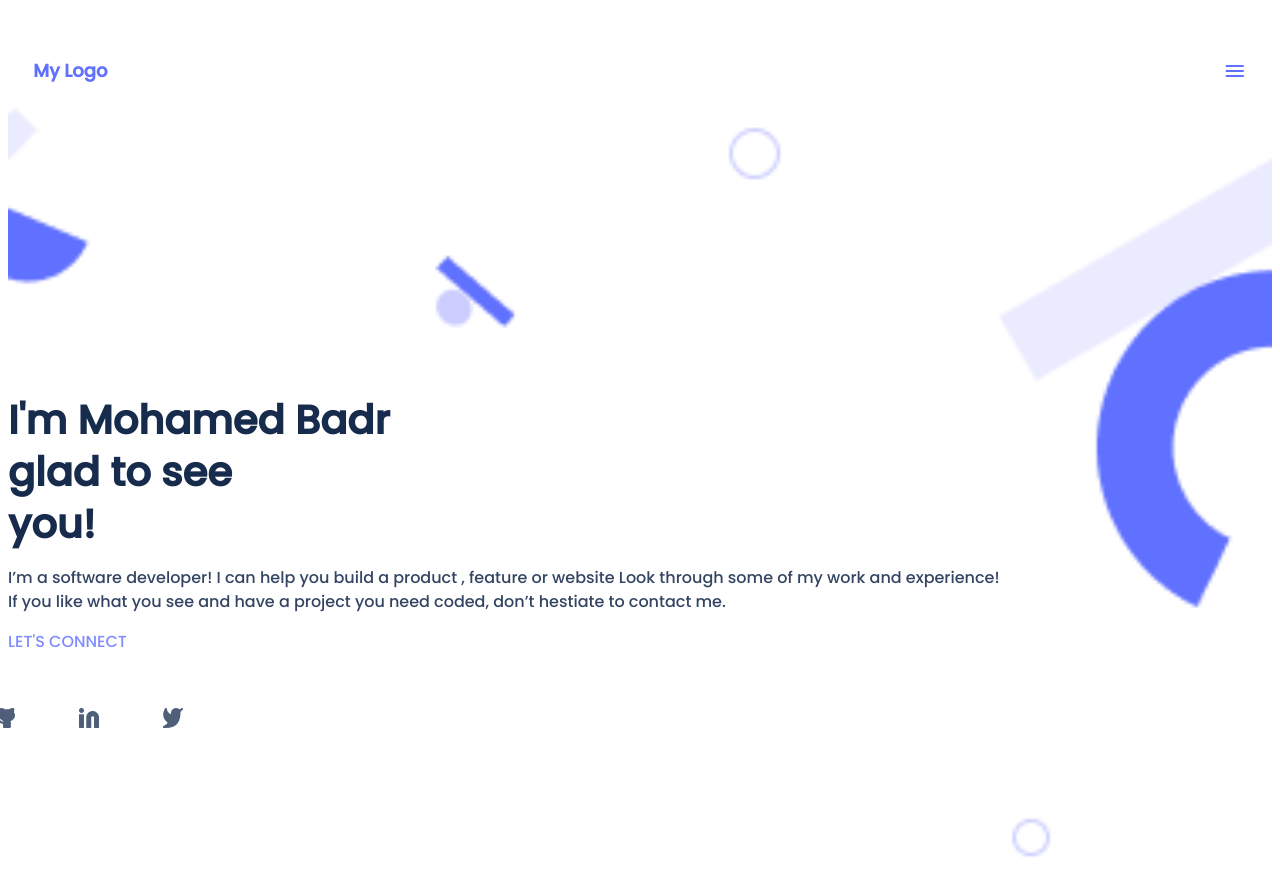
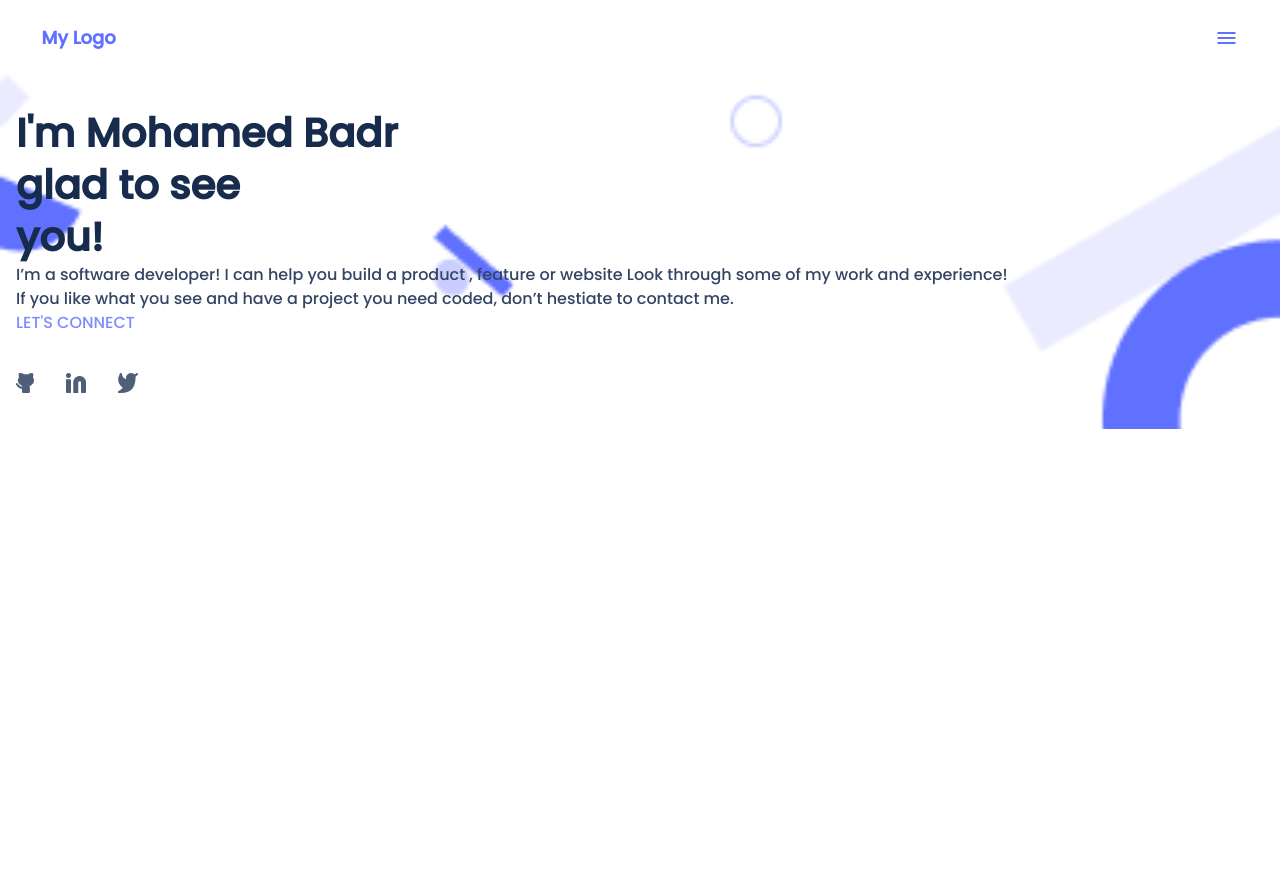
Before and after one commit to mbdesigns1989/portfolio-project, a plain HTML site: page index.html in a window 1280 px wide. After the commit the page ends 800 px from the top, so only its background shows below. Drawn offline with Linux system fonts and the light colour scheme.

Commit message:
Modified index.html and styles.css and img folder

```diff
--- a/index.html
+++ b/index.html
@@ -25,8 +25,11 @@
     <h2 class="contact">LET'S CONNECT</h2>
     <ul class="d-flex  icon-links">
       <li><a href="https://github.com/mbdesigns1989"><img src="./img/github.png" alt=""></a></li>
-      <li><a href="https://www.linkedin.com/in/mohamed-badr-27b26a212/"><img src="./img/linkedin.png" alt=""></a></li>
-      <li><a href="https://twitter.com/mohamed66083152"><img src="./img/twitter.png" alt=""></a></li>
+      <li><a href="https://www.linkedin.com/in/mohamed-badr-27b26a212/"><img src="./img/icon1.png" alt=""></a></li>
+      <li><a href="https://twitter.com/mohamed66083152"><img src="./img/icon2.png" alt=""></a></li>
+
+      <!-- <li><a href="https://www.linkedin.com/in/mohamed-badr-27b26a212/"><img src="./img/icon1.png" alt=""></a></li>
+      <li><a href="https://twitter.com/mohamed66083152"><img src="./img/twitter.png" alt=""></a></li> -->
     </ul>
   </section>
 
--- a/styles.css
+++ b/styles.css
@@ -1,3 +1,8 @@
+* {
+  margin: 0;
+  padding: 0;
+}
+
 .d-flex {
   display: flex;
   align-items: center;
@@ -10,7 +15,7 @@
 .nav-link {
   margin: 2%;
   color: #6070ff;
-  margin-top: 4%;
+  padding: 0 1rem;
 }
 
 .logo {
@@ -26,12 +31,12 @@
   color: #505f79;
   list-style-type: none;
   padding-top: 3%;
-  margin-left: -4%;
+  margin: 0 -1rem;
 }
 
 .icon-links li {
-  display: inline-block;
-  margin-right: 5%;
+  display: block;
+  padding: 0 1rem;
 }
 
 .information {
@@ -67,8 +72,7 @@
   background-repeat: no-repeat;
   background-clip: border-box;
   background-size: cover;
-  padding-top: 20%;
-  padding-bottom: 10%;
+  padding: 2rem 1rem;
   width: auto;
 }
 
```
Also changed, not shown: img/icon1.png (renamed from img/linkedin.png), img/icon2.png (renamed from img/twitter.png).
